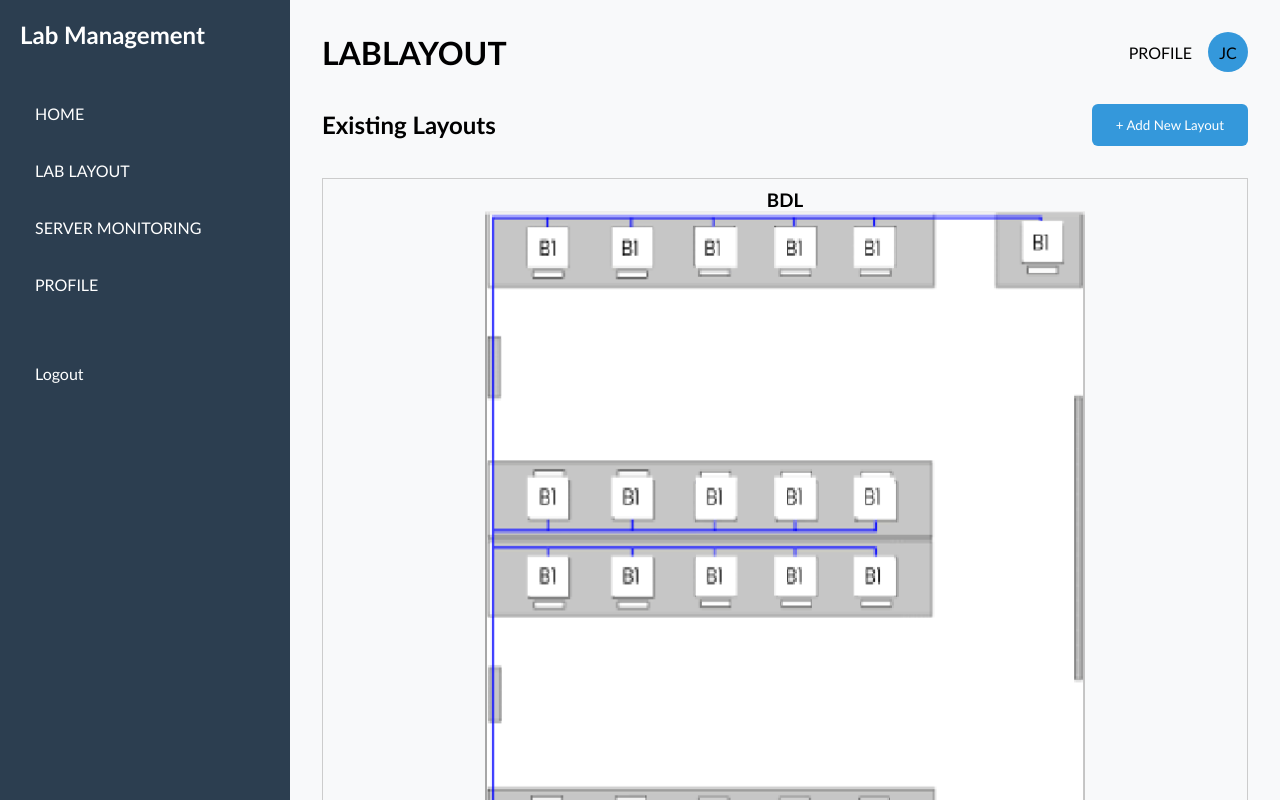
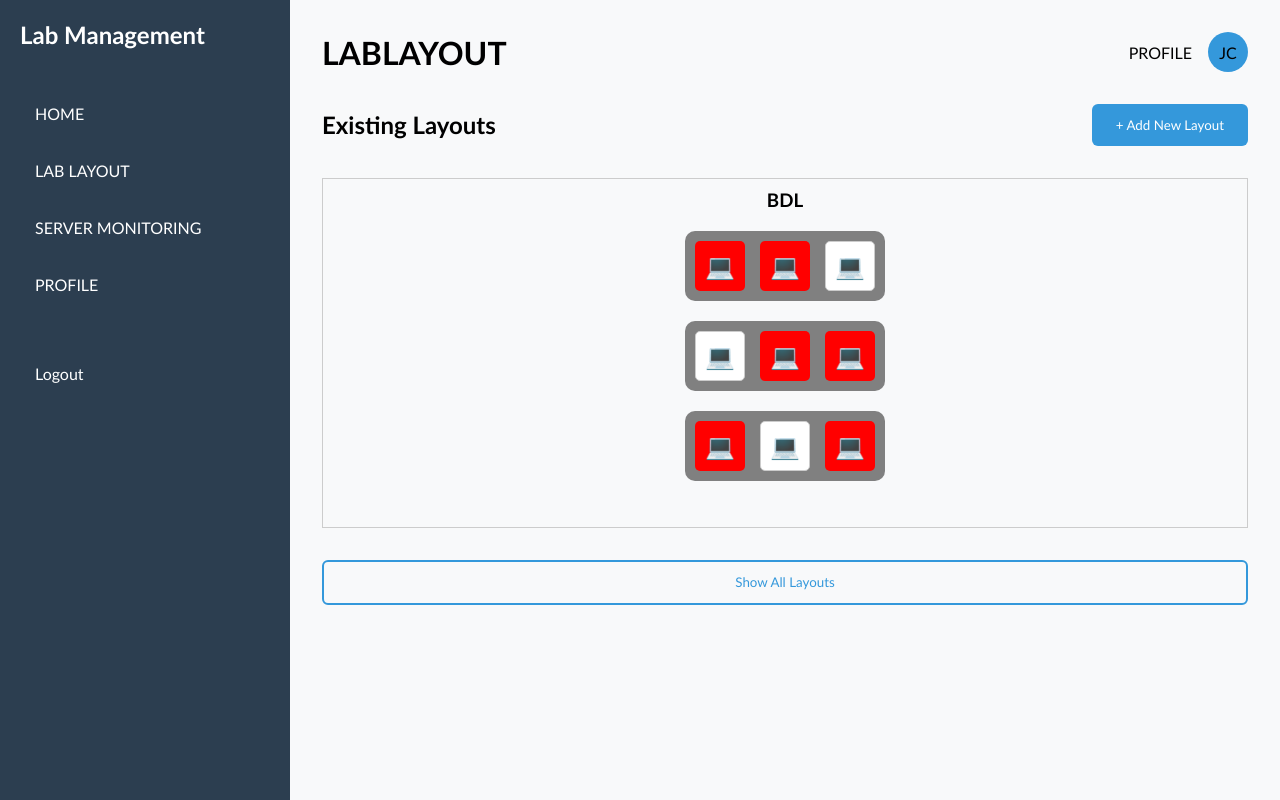
Before and after one commit to advaith-girish/labspaceallocation, a React (Vite) app in the folder frontend/: page /dashboard in a window 1280 px wide. Shown: the top 800 px of the page. Built offline with nearby package versions, Linux system fonts and the light colour scheme.

Commit message:
lablayout sample

```diff
--- a/frontend/src/components/Dashboard.jsx
+++ b/frontend/src/components/Dashboard.jsx
@@ -1,6 +1,7 @@
 import React, { useState } from 'react';
 import styles from './Dashboard.module.css';
 import Sidebar from './Sidebar';
+import LabLayout from './LabLayout'; // Import the LabLayout component
 
 const Dashboard = () => {
   const [activeMenu, setActiveMenu] = useState('LABLAYOUT');
@@ -8,7 +9,7 @@ const Dashboard = () => {
 
   return (
     <div className={styles.container}>
-      <Sidebar/>
+      <Sidebar />
 
       <main className={styles.mainContent}>
         <header className={styles.header}>
@@ -30,9 +31,12 @@ const Dashboard = () => {
 
             <div className={styles.layoutGrid}>
               {layouts.map((layout, index) => (
-                <div key={index} className={styles.layoutCard} >
+                <div key={index} className={styles.layoutCard}>
                   <h3>{layout}</h3>
-                  <img src="src/assets/roomlayout.png" width={600} height={650} alt="" />
+
+                  {/* Replace Image with LabLayout Component */}
+                  <LabLayout />
+
                   <div className={styles.cardActions}>
                     {/* <button className={styles.iconButton}>📊</button> */}
                     {/* <button className={styles.iconButton}>✏️</button> */}
--- /dev/null
+++ b/frontend/src/components/LabLayout.css
@@ -0,0 +1,42 @@
+.lab-container {
+    display: flex;
+    flex-direction: column;
+    align-items: center;
+    gap: 20px;
+    padding: 20px;
+  }
+
+  .table {
+    display: flex;
+    background-color: gray;
+    padding: 10px;
+    border-radius: 10px;
+    gap: 15px;
+    justify-content: center;
+    width: fit-content;
+  }
+
+  .computer {
+    width: 50px;
+    height: 50px;
+    font-size: 24px;
+    border: none;
+    border-radius: 5px;
+    cursor: pointer;
+    transition: background 0.3s ease-in-out;
+  }
+
+  .active {
+    background-color: red;
+    color: white;
+  }
+
+  .inactive {
+    background-color: white;
+    color: black;
+    border: 1px solid #ccc;
+  }
+
+  .computer:hover {
+    transform: scale(1.1);
+  }
--- /dev/null
+++ b/frontend/src/components/LabLayout.jsx
@@ -0,0 +1,44 @@
+import React, { useState } from 'react';
+import './LabLayout.css';
+
+const LabLayout = () => {
+  // Define the lab layout structure
+  const labStructure = [
+    { row: 1, computers: [1, 1, 0] },
+    { row: 2, computers: [0, 1, 1] },
+    { row: 3, computers: [1, 0, 1] },
+  ];
+
+  const [labStatus, setLabStatus] = useState(labStructure);
+
+  // Toggle computer status (Red = Active, White = Inactive)
+  const toggleComputer = (rowIndex, compIndex) => {
+    const updatedLab = labStatus.map((row, r) => ({
+      ...row,
+      computers: row.computers.map((status, c) =>
+        r === rowIndex && c === compIndex ? (status ? 0 : 1) : status
+      ),
+    }));
+    setLabStatus(updatedLab);
+  };
+
+  return (
+    <div className="lab-container">
+      {labStatus.map((row, rowIndex) => (
+        <div key={rowIndex} className="table">
+          {row.computers.map((status, compIndex) => (
+            <button
+              key={compIndex}
+              className={`computer ${status ? 'active' : 'inactive'}`}
+              onClick={() => toggleComputer(rowIndex, compIndex)}
+            >
+              💻
+            </button>
+          ))}
+        </div>
+      ))}
+    </div>
+  );
+};
+
+export default LabLayout;
```
